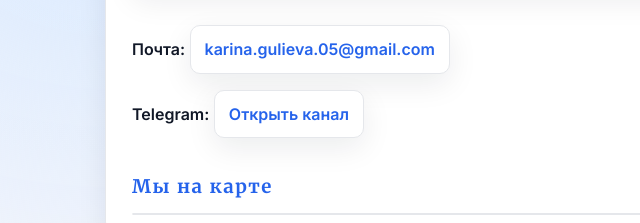
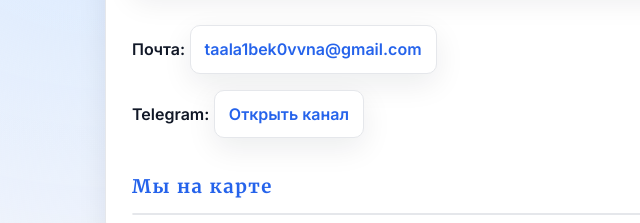
Before and after one commit to Jasminka-kg/site_beatles, a plain HTML site: page contact.html in a window 1280 px wide. Shown: the part 963-1186 px from the top of the page, 9-649 px from the left. Drawn offline with Linux system fonts and the light colour scheme.

Commit message:
Update contact.html

```diff
--- a/contact.html
+++ b/contact.html
@@ -71,7 +71,7 @@
   <div style="display:grid;grid-template-columns:1fr;gap:18px">
     <div><img class="resp" src="./info.jpg" alt="The Beatles illustration"></div>
     <div>
-      <p><strong>Почта:</strong> <a class="btn" href="mailto:karina.gulieva.05@gmail.com?subject=The%20Beatles&body=Здравствуйте!">karina.gulieva.05@gmail.com</a></p>
+      <p><strong>Почта:</strong> <a class="btn" href="mailto:taala1bek0vvna@gmail.com?subject=The%20Beatles&body=Здравствуйте!">taala1bek0vvna@gmail.com</a></p>
       <p><strong>Telegram:</strong> <a class="btn" href="https://t.me/+wyxNUnoKcE9kM2Zi" target="_blank" rel="noopener">Открыть канал</a></p>
     </div>
     <div>
```
